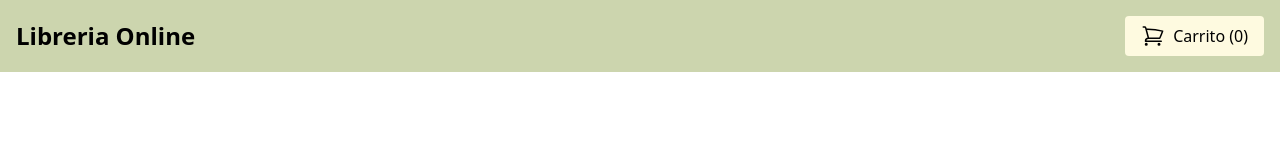
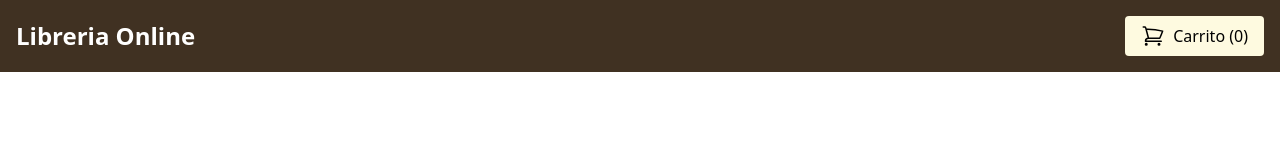
Before and after one commit to jorgesosa-funval/book-store-g1-2025, a website: page index.html in a window 1280 px wide. Drawn offline with Linux system fonts and the light colour scheme.

Commit message:
Agregar navbar y colores

```diff
--- a/index.html
+++ b/index.html
@@ -9,9 +9,9 @@
   <body>
     <header class="w-full">
       <nav
-        class="w-full p-4 flex items-center justify-between bg-[var(--color-green-dark)]"
+        class="w-full p-4 flex items-center justify-between bg-[var(--color-bg-nav)]"
       >
-        <h1 class="text-2xl font-bold">Libreria Online</h1>
+        <h1 class="text-2xl font-bold text-white">Libreria Online</h1>
         <button
           class="px-4 py-2 bg-[var(--color-bg)] rounded-sm flex items-center gap-2 cursor-pointer"
         >
--- a/src/styles/input.css
+++ b/src/styles/input.css
@@ -6,4 +6,5 @@
   --color-green-light: #e9edc9;
   --color-brown-dark: #d4a373;
   --color-brown-light: #faedcd;
+  --color-bg-nav: #403122;
 }
```
Also changed, not shown: src/styles/output.css.
